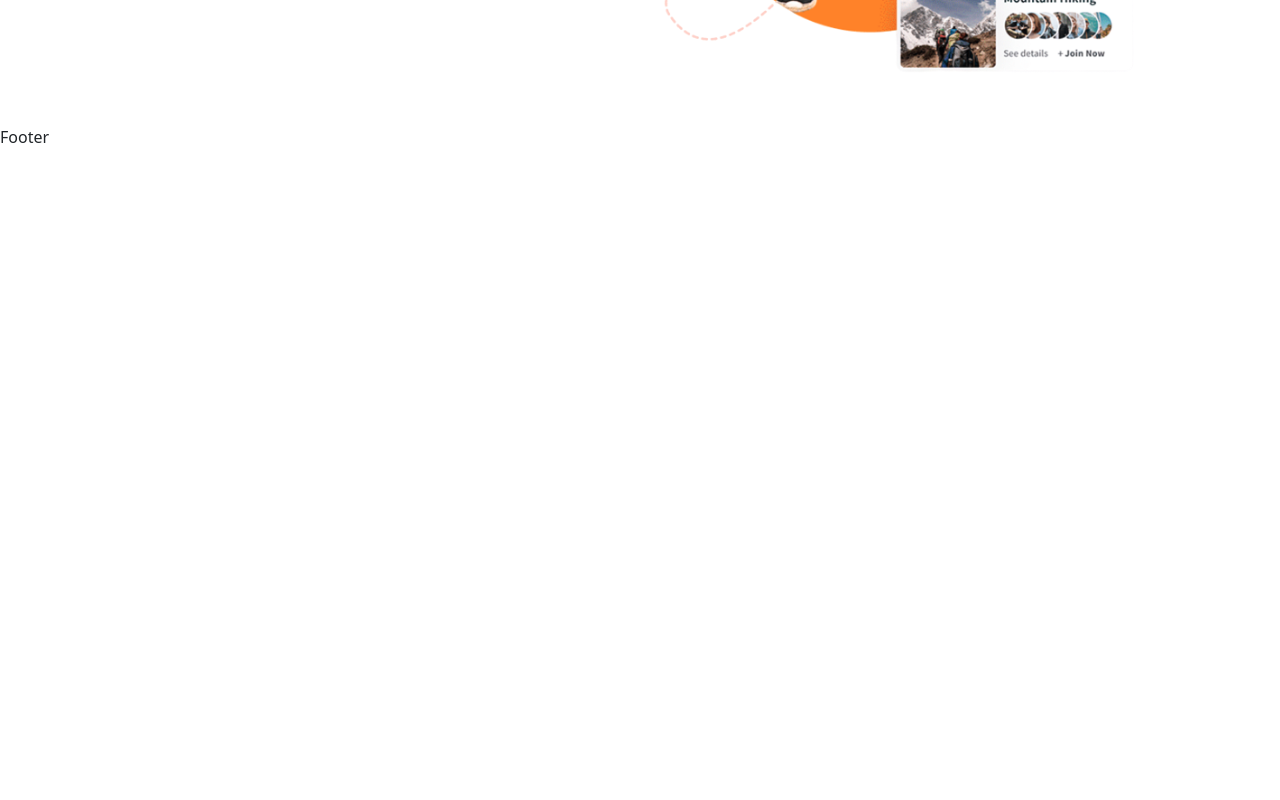
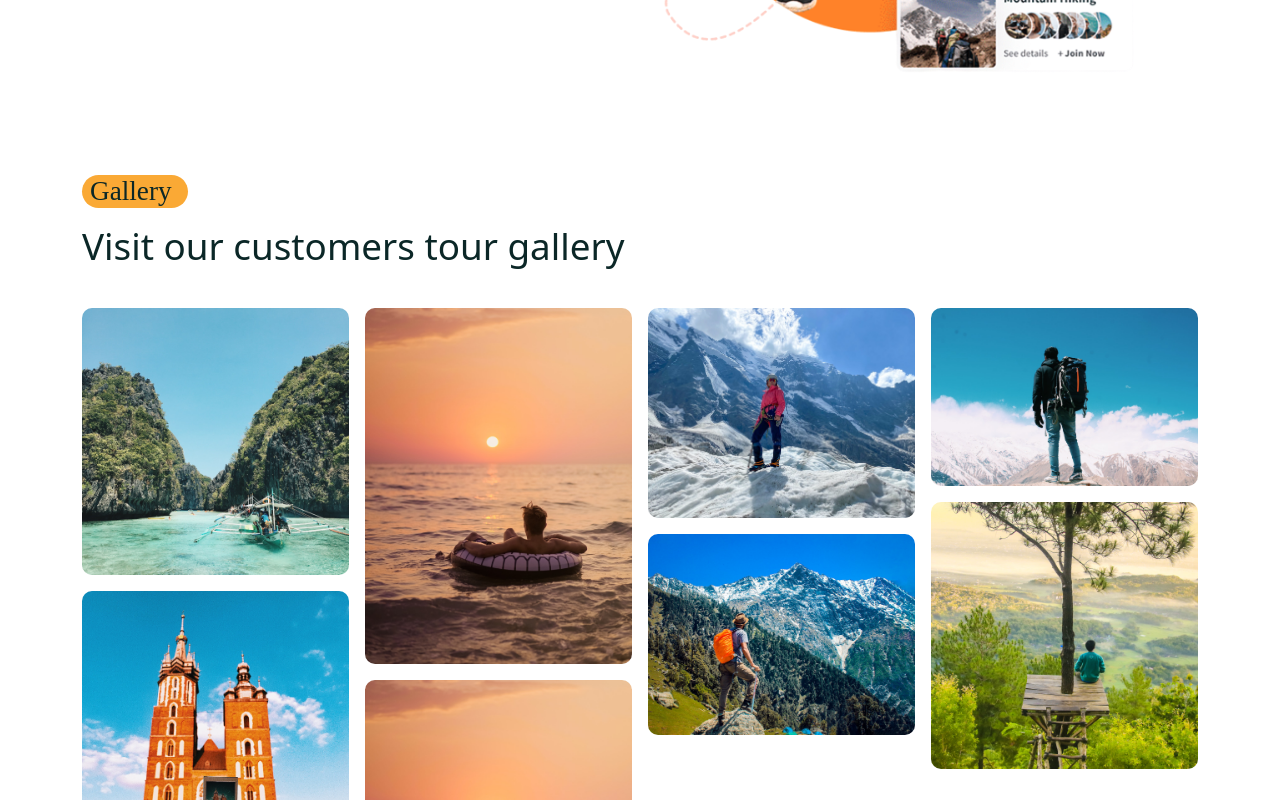
Before and after one commit to RodrigoMarquesPF/TourShop-MongoDB, a React (Create React App) app in the folder tour-management/frontend/: page /home in a window 1280 px wide. Shown: the part 2360-3160 px from the top of the page. Before the commit the page ends 2509 px from the top, so only its background shows below. Built offline with nearby package versions, Linux system fonts and the light colour scheme; a web font is replaced by a local one.

Commit message:
gallery section

```diff
--- /dev/null
+++ b/tour-management/frontend/src/components/Imagem-gallery/MasonryImagesGallery.jsx
@@ -0,0 +1,23 @@
+
+
+import React from 'react'
+import galleryImages from './galleryImages'
+import Masonry, {ResponsiveMasonry} from 'react-responsive-masonry'
+
+const MasonryImagesGallery = () => {
+  return (
+    <ResponsiveMasonry columnsCountBreakPoints={{350:1, 768:3, 992:4}}>
+        <Masonry gutter='1rem'>
+            {
+                galleryImages.map((item, index) =>(
+                    <img className="masonry__img"
+                    src={item} key={index} alt=""
+                    style={{width:"100%", display:"block", borderRadius: "10px"}}/>
+                ))
+            }
+        </Masonry>
+    </ResponsiveMasonry>
+  )
+}
+
+export default MasonryImagesGallery
--- /dev/null
+++ b/tour-management/frontend/src/components/Imagem-gallery/galleryImages.js
@@ -0,0 +1,22 @@
+import galleryImg01 from '../../assets/images/gallery-01.jpg';
+import galleryImg02 from '../../assets/images/gallery-02.jpg';
+import galleryImg03 from '../../assets/images/gallery-03.jpg';
+import galleryImg04 from '../../assets/images/gallery-04.jpg';
+import galleryImg05 from '../../assets/images/gallery-05.jpg';
+import galleryImg06 from '../../assets/images/gallery-06.jpg';
+import galleryImg07 from '../../assets/images/gallery-07.jpg';
+
+
+
+const galleryImages = [
+    galleryImg01,
+    galleryImg07,
+    galleryImg02,
+    galleryImg06,
+    galleryImg03,
+    galleryImg04,
+    galleryImg05,
+    galleryImg07,
+];
+
+export default galleryImages;
--- a/tour-management/frontend/src/pages/Home.jsx
+++ b/tour-management/frontend/src/pages/Home.jsx
@@ -13,6 +13,7 @@
 import SearchBar from "../shared/SearchBar";
 import ServiceList from "../services/ServiceList";
 import FeaturedTourList from "../components/Featured-tours/FeaturedTourList";
+import MasonryImagesGallery from "../components/Imagem-gallery/MasonryImagesGallery";
 
 const Home = () => {
   return  <>
@@ -124,6 +125,26 @@
 
   {/*Experience section fim*/}
 
+  {/*Gallery section */}
+
+  <section>
+    <Container>
+      <Row>
+        <Col lg='12'>
+          <Subtitle subtitle={'Gallery'}/>
+          <h2 className="gallery__title">
+            Visit our customers tour gallery
+          </h2>
+        </Col>
+        <Col lg='12'>
+          <MasonryImagesGallery/>
+        </Col>
+      </Row>
+    </Container>
+  </section>
+
+  {/*Gallery section fim*/}
+
   </>
 };
 
--- a/tour-management/frontend/src/styles/home.css
+++ b/tour-management/frontend/src/styles/home.css
@@ -101,3 +101,19 @@
 .experience__img img{
     width: 90%;
 }
+
+
+.gallery__title{
+    font-size: 2.3rem;
+    margin-bottom: 2.5rem;
+    margin-top: 1rem;
+}
+
+
+.masonry__img{
+    transition: .3s;
+}
+
+.masonry__img:hover{
+    transform: scale(1.1);
+}
```
